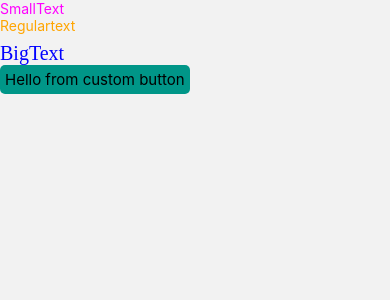
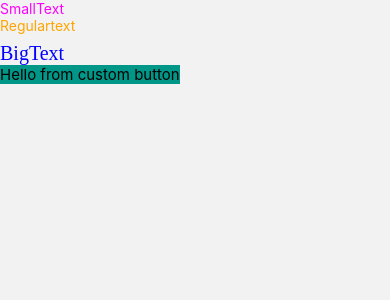
Before and after one commit to nteguem/logicRdv_reactnative, a React Native app: screen /home in a window 390 px wide. Shown: the top 300 px of the page. Built offline with nearby package versions, Linux system fonts and the light colour scheme.

Commit message:
update button add padding, border props

```diff
--- a/src/components/global/CustomAppButton.js
+++ b/src/components/global/CustomAppButton.js
@@ -11,14 +11,17 @@ const CustomAppButton = ({
   borderColor = 'blue',
   textColor = colors.black,
   textFontSize = 15,
+  paddingHorizontal,
+  paddingVertical,
+  borderRadius,
 }) => {
   const styles = StyleSheet.create({
     // ...
     appButtonContainer: {
       backgroundColor: bkgroundColor,
-      borderRadius: 5,
-      paddingVertical: 5,
-      paddingHorizontal: 5,
+      borderRadius: borderRadius,
+      paddingVertical: paddingVertical,
+      paddingHorizontal: paddingHorizontal,
       alignSelf: alignSelf,
       borderWidth: borderWidth,
       borderColor: borderColor,
```
